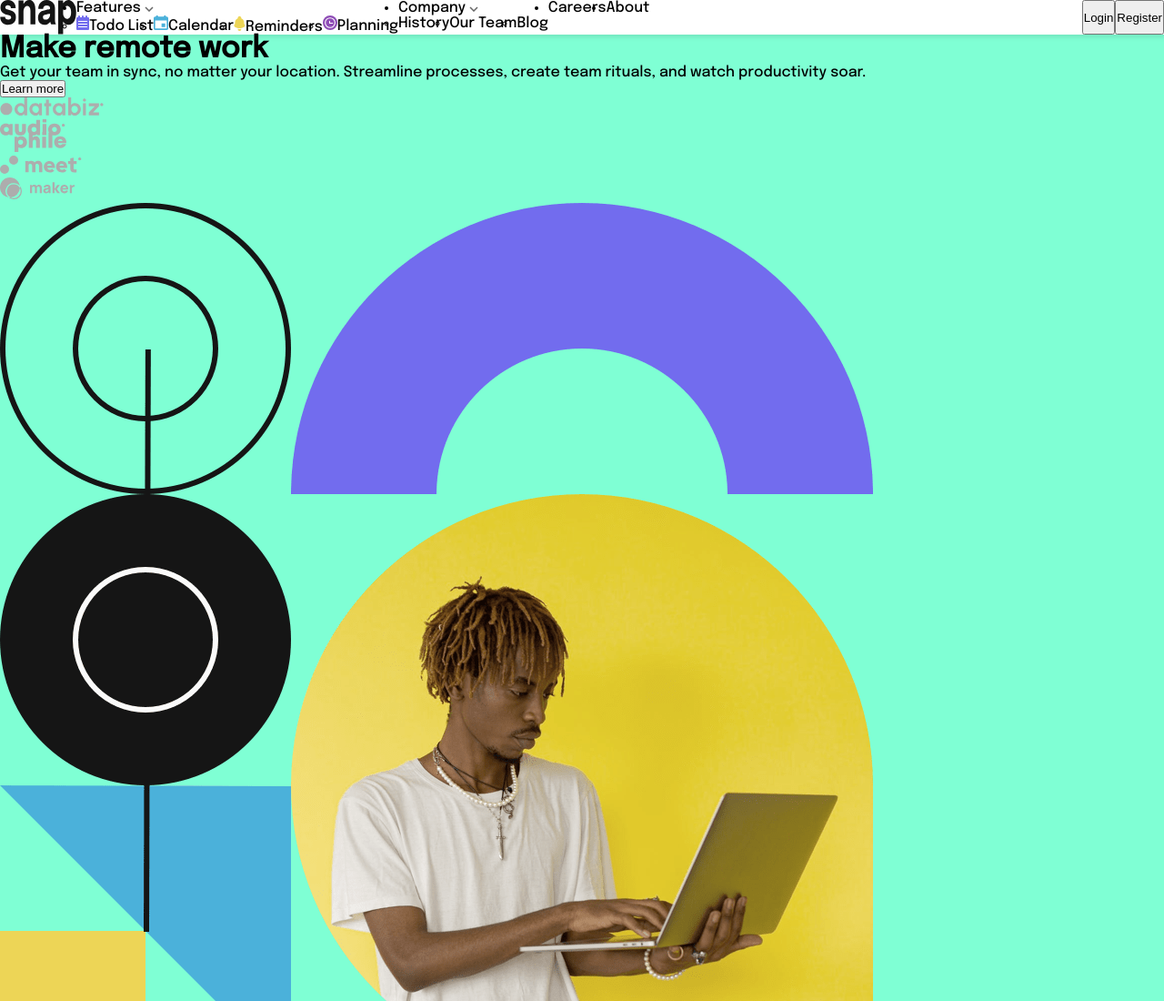
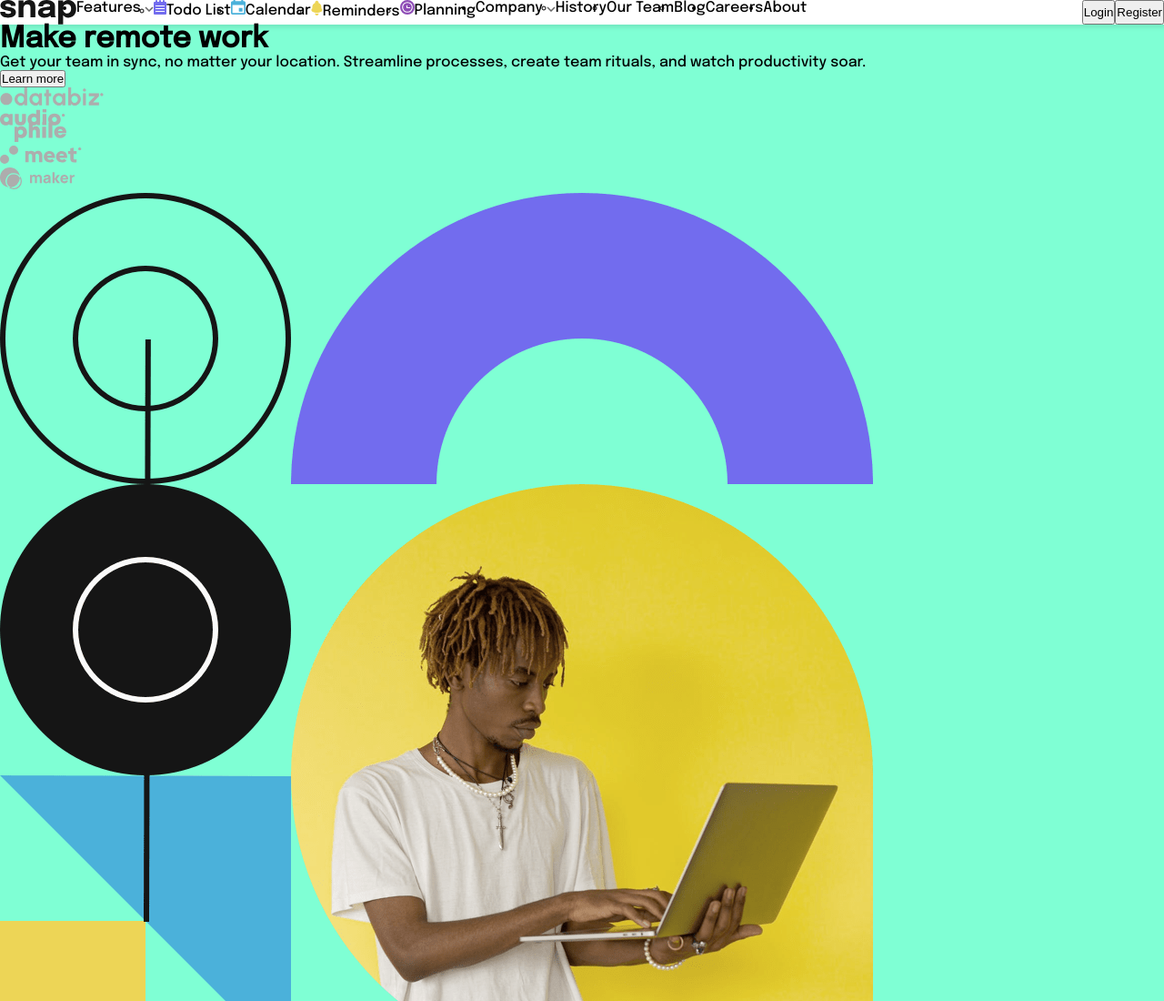
Before and after one commit to kemigabocatherine/intro-with-dropdown, a plain HTML site: page index.html in a window 1280 px wide. Shown: the top 1100 px of the page at 91% size. Drawn offline with Linux system fonts and the light colour scheme.

Commit message:
Change and add element classes

```diff
--- a/index.html
+++ b/index.html
@@ -26,7 +26,7 @@
           <li>Features
             <img src="images/icon-arrow-down.svg" alt="arrow-down" class="arrowdown">
           </li>
-          <ul id="feature-list">
+          <ul class="feature-list">
             <li><img src="images/icon-todo.svg" alt="to-do">Todo List</li>
             <li><img src="images/icon-calendar.svg" alt="calendar">Calendar</li>
             <li><img src="images/icon-reminders.svg" alt="reminders">Reminders</li>
@@ -36,7 +36,7 @@
           <li>Company
             <img src="images/icon-arrow-down.svg" alt="arrow-down" class="arrowdown1">
           </li>
-          <ul id="company-list">
+          <ul class="company-list">
             <li>History</li>
             <li>Our Team</li>
             <li>Blog</li>
@@ -56,22 +56,24 @@
     <div class="items">
       <img src="./images/logo.svg" alt="logo">
       <ul>
-        <li>Features <img src="images/icon-arrow-down.svg" alt="arrow-down">
-          <ul>
+        <li>Features
+          <img src="images/icon-arrow-down.svg" alt="arrow-down" class="arrowdown-d">
+        </li>
+        <ul class="features">
           <li><img src="images/icon-todo.svg" alt="to-do">Todo List</li>
           <li><img src="images/icon-calendar.svg" alt="calendar">Calendar</li>
           <li><img src="images/icon-reminders.svg" alt="reminders">Reminders</li>
           <li><img src="images/icon-planning.svg" alt="planning">Planning</li>
         </ul>
+
+        <li>Company
+          <img src="images/icon-arrow-down.svg" alt="arrow-down" class="arrowdown-d1">
         </li>
-
-        <li>Company <img src="images/icon-arrow-down.svg" alt="arrow-down">
-          <ul>
+        <ul class="company">
           <li>History</li>
           <li>Our Team</li>
           <li>Blog</li>
         </ul>
-        </li>
 
         <li>Careers</li>
         <li>About</li>
```
Lines whose indentation alone changed are shown as unchanged.
